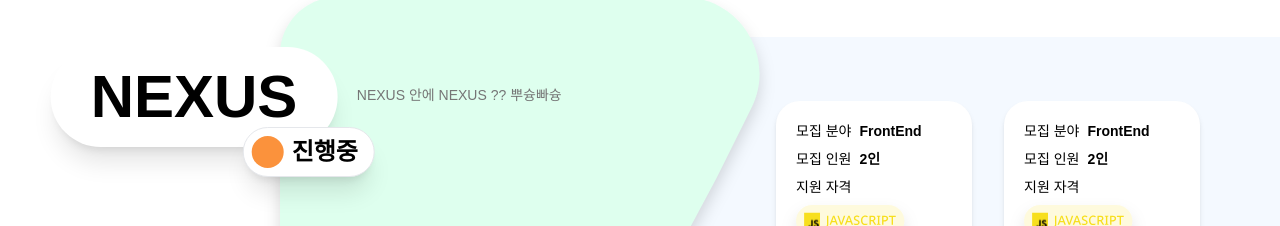
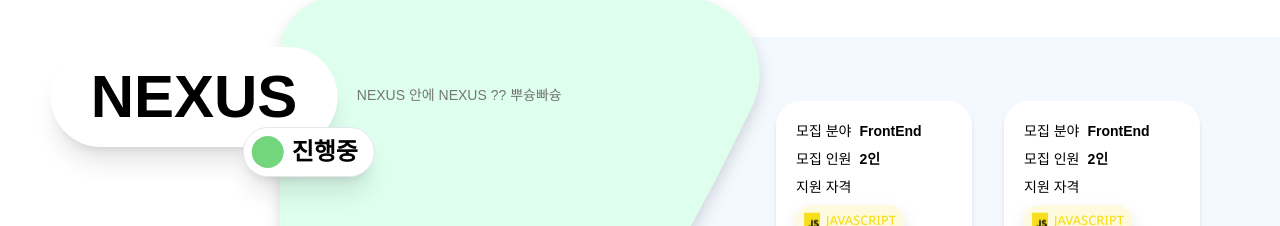
Before and after one commit to wwwcomcomcomcom/nexus-fe, a React (Vite) app: page /project/1 in a window 1280 px wide. Shown: the part 234-460 px from the top of the page. Built offline with nearby package versions, Linux system fonts and the light colour scheme; a web font is replaced by a local one.

Commit message:
status color

```diff
--- a/src/page/ProjectPages/InProgressPage.tsx
+++ b/src/page/ProjectPages/InProgressPage.tsx
@@ -7,6 +7,7 @@ import ProjectGreenTopBox from "../../component/elements/ProjectGreenTopBox";
 import { DivProps } from "../../utils/typedef";
 import { ProjectEntity } from "../../entity/ProjectEntity";
 import IntroduceProject from "./IntroduceProject";
+import { getStatusColorSet } from "../../component/projectCard/projectStatus";
 
 interface ProjectStatus extends DivProps {
   project: ProjectEntity;
@@ -15,6 +16,7 @@ interface ProjectStatus extends DivProps {
 function InProgressPage(props: ProjectStatus) {
   const param = useParams();
   const navigate = useNavigate();
+  const colorSet = getStatusColorSet(props.project.status);
 
   if (param.id === undefined) {
     window.location.href = "/notfound";
@@ -41,7 +43,10 @@ function InProgressPage(props: ProjectStatus) {
             <div className="absolute bg-white rounded-full text-6xl font-extrabold py-5 px-10 translate-y-1/2 -translate-x-[80%] shadow-xl">
               NEXUS
               <div className="absolute bg-white shadow-xl flex items-center gap-2 rounded-full p-2 pr-4 border border-gray-200 translate-x-[115%]">
-                <div className="w-8 h-8 rounded-full bg-orange-400"></div>
+                <div
+                  className="w-8 h-8 rounded-full"
+                  style={{ backgroundColor: colorSet[0] }}
+                ></div>
                 <div className="text-2xl">{props.project.status}</div>
               </div>
             </div>
```
